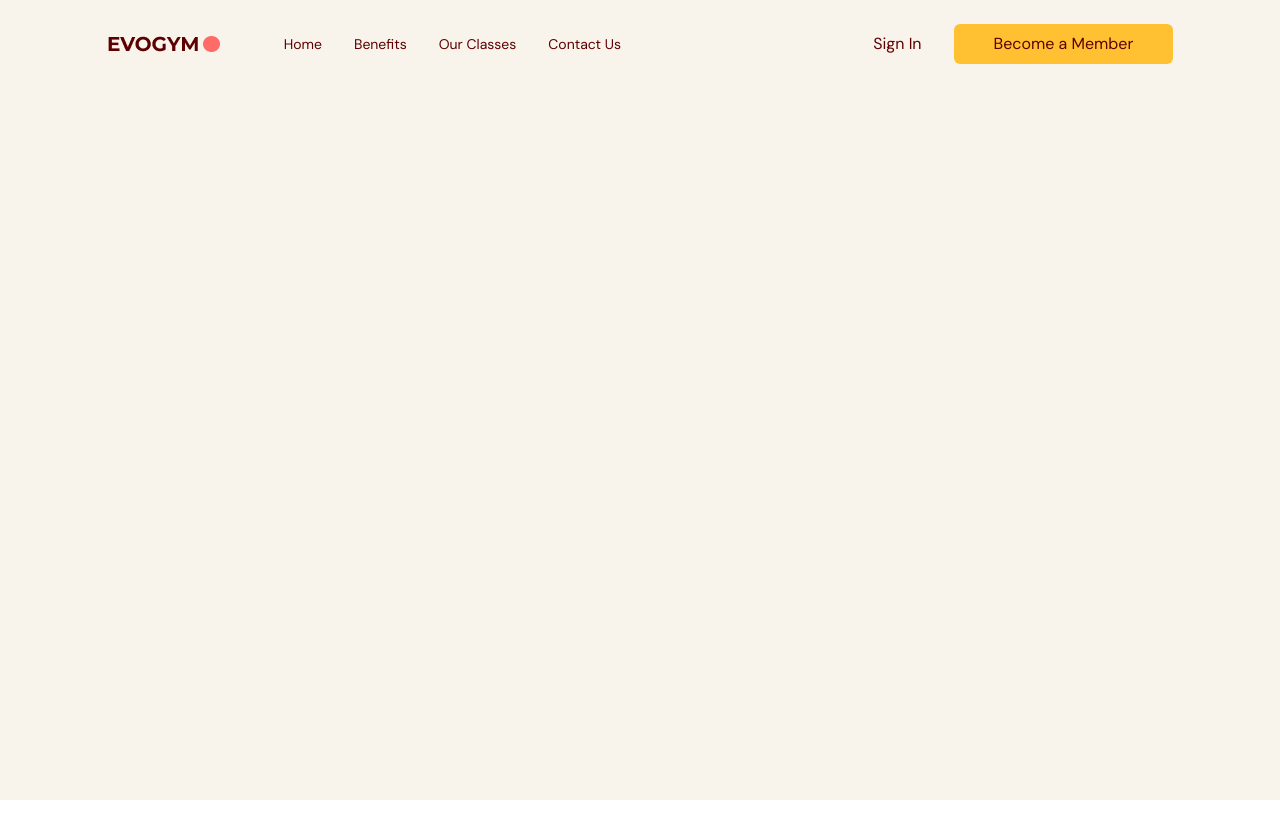
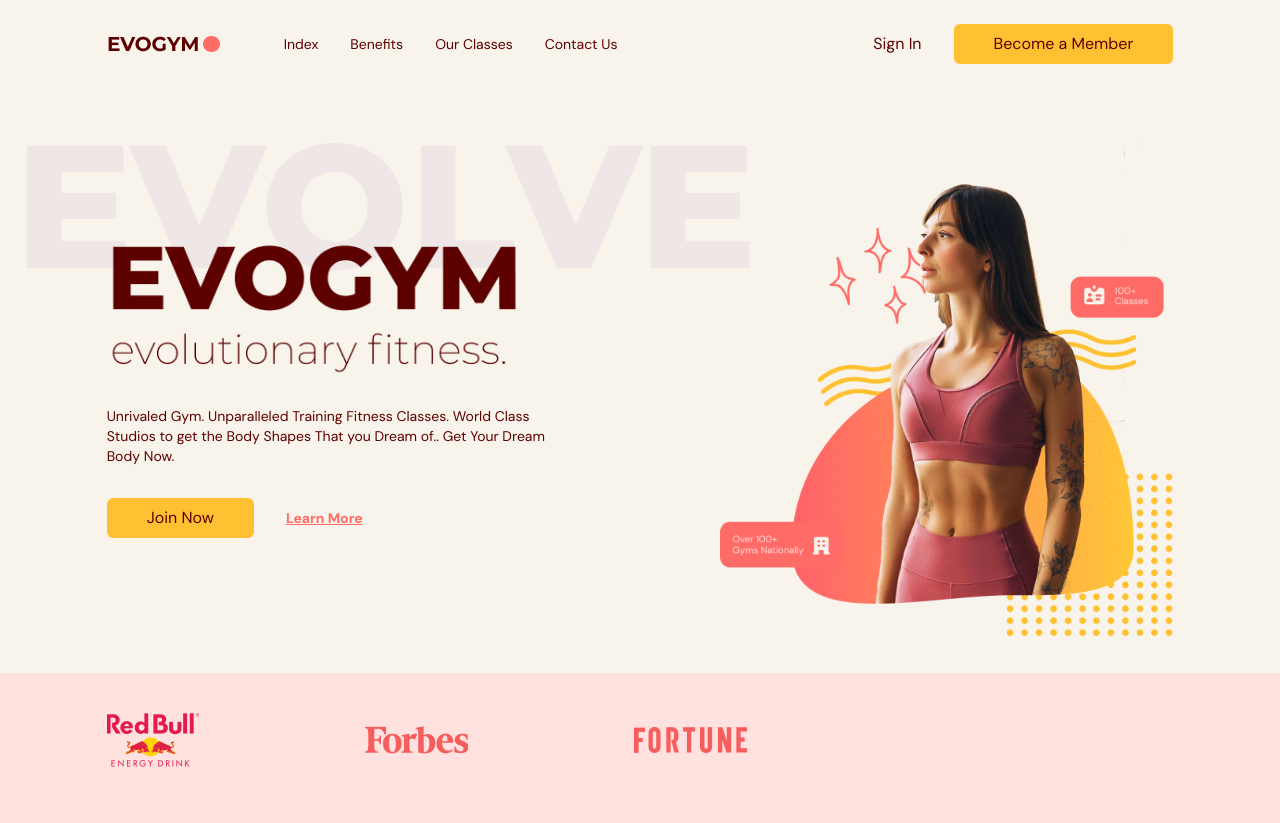
Before and after one commit to Masyak95/gym, a React (Vite) app: page / in a window 1280 px wide. Before the commit the page ends 800 px from the top, so only its background shows below. Built offline with nearby package versions, Linux system fonts and the light colour scheme.

Commit message:
Home page start

```diff
--- a/src/App.tsx
+++ b/src/App.tsx
@@ -1,34 +1,37 @@
 import Navbar from "@/scenes/navbar"
 import {useEffect, useState} from "react";
 import {SelectedPage} from "./shared/types";
+import Index from "@/scenes/home";
 
 
-function App()  {
+function App() {
 
     const [selectedPage, setSelectedPage] = useState<SelectedPage>(SelectedPage.Home)
     const [isTopOfPage, setIsTopOfPage] = useState<boolean>(true)
 
-    useEffect(()=>{
+    useEffect(() => {
         const handleScroll = () => {
 
-            if (window.scrollY === 0){
-               setIsTopOfPage(true)
+            if (window.scrollY === 0) {
+                setIsTopOfPage(true)
                 setSelectedPage(SelectedPage.Home)
             }
-            if (window.scrollY !== 0){
+            if (window.scrollY !== 0) {
                 setIsTopOfPage(false)
             }
             window.addEventListener("scroll", handleScroll)
-            return ()=> window.removeEventListener("scroll", handleScroll)
+            return () => window.removeEventListener("scroll", handleScroll)
         }
-    },[])
+    }, [])
 
     return (
         <div className="app bg-gray-20">
             <Navbar
                 isTopOfPage={isTopOfPage}
                 selectedPage={selectedPage}
-                    setSelectedPage={setSelectedPage}
+                setSelectedPage={setSelectedPage}
+            />
+            <Index
 
             />
         </div>
--- /dev/null
+++ b/src/scenes/home/index.tsx
@@ -0,0 +1,73 @@
+import React from 'react';
+import {SelectedPage} from "@/shared/types";
+import useMediaQuery from "@/hooks/useMediaQuery";
+import HomePage from "@/assets/HomePageText.png";
+import ActionButton from "@/shared/ActionButtons";
+import AnchorLink from "react-anchor-link-smooth-scroll";
+import HomePageGraphic from "@/assets/HomePageGraphic.png";
+import SponsorRedBull from "@/assets/SponsorRedBull.png";
+import SponsorForbes from "@/assets/SponsorForbes.png";
+import SponsorFortune from "@/assets/SponsorFortune.png";
+import {motion} from "framer-motion"
+
+
+type Props = {
+    setSelectedPage: (value: SelectedPage) => void
+}
+
+const Home = ({setSelectedPage}: Props) => {
+
+    const isAboveMediumScreens = useMediaQuery("(min-width:1060px)")
+
+    return (
+        <section
+            id={"home"}
+            className={"gap-16 bg-gray-20 py-10 md:h-full md:pb-0"}
+        >
+            <div className={"md:flex mx-auto w-5/6 items-center justify-center md:h-5/6"}>
+                <div className={"z-10 mt-32 md:basis-3/5 "}>
+                    <div className={"md:-mt-20"}>
+                        <div className={"relative"}>
+                            <div className={"before:absolute before:-top-20 before:-left-20 before:z-[-1] md:before:content-evolvetext"}>
+                                <img src={HomePage} alt={"home-page-text"}/>
+                            </div>
+                        </div>
+                        <p className={"mt-8 text-sm"}>
+                            Unrivaled Gym. Unparalleled Training Fitness Classes. World Class
+                            Studios to get the Body Shapes That you Dream of.. Get Your Dream
+                            Body Now.
+                        </p>
+                    </div>
+                    <div className={"mt-8 flex items-center gap-8"}>
+                        <ActionButton setSelectedPage={setSelectedPage}>
+                            Join Now
+                        </ActionButton>
+                        <AnchorLink
+                            className={"text-sm font-bold text-primary-500 underline hoover:text-secondary-500"}
+                            onClick={() => setSelectedPage(SelectedPage.ContactUs)}
+                            href={`#${SelectedPage.ContactUs}`}
+                        >
+                            <p>Learn More</p>
+                        </AnchorLink>
+                    </div>
+                </div>
+                <div className={"flex basis-3/5 justify-center md:z-10 md:ml-40 md:mt-16 md:justify-items-end"}>
+                    <img alt={"home-pageGraphic"} src={HomePageGraphic}/>
+                </div>
+            </div>
+            {isAboveMediumScreens && (
+                <div className={"h-[150px] w-full bg-primary-100 py-10"}>
+                    <div className={"mx-auto w-5/6 "}>
+                        <div className={"flex w-3/5 items-center justify-between gap-8"}>
+                            <img src={SponsorRedBull} alt={"redbull-sponsor"}/>
+                            <img src={SponsorForbes} alt={"forbes-sponsor"}/>
+                            <img src={SponsorFortune} alt={"fortune-sponsor"}/>
+                        </div>
+                    </div>
+                </div>
+            )}
+        </section>
+    );
+};
+
+export default Home;
--- a/src/scenes/navbar/index.tsx
+++ b/src/scenes/navbar/index.tsx
@@ -33,7 +33,7 @@
                             <div className={`${flexBetween} w-full`}>
                                 <div className={`${flexBetween} gap-8 text-sm`}>
                                     <Link
-                                        page="Home"
+                                        page="Index"
                                         selectedPage={selectedPage}
                                         setSelectedPage={setSelectedPage}
                                     />
@@ -85,7 +85,7 @@
                     {/* MENU ITEMS */}
                     <div className="ml-[33%] flex flex-col gap-10 text-2xl">
                         <Link
-                            page="Home"
+                            page="Index"
                             selectedPage={selectedPage}
                             setSelectedPage={setSelectedPage}
                         />
```
